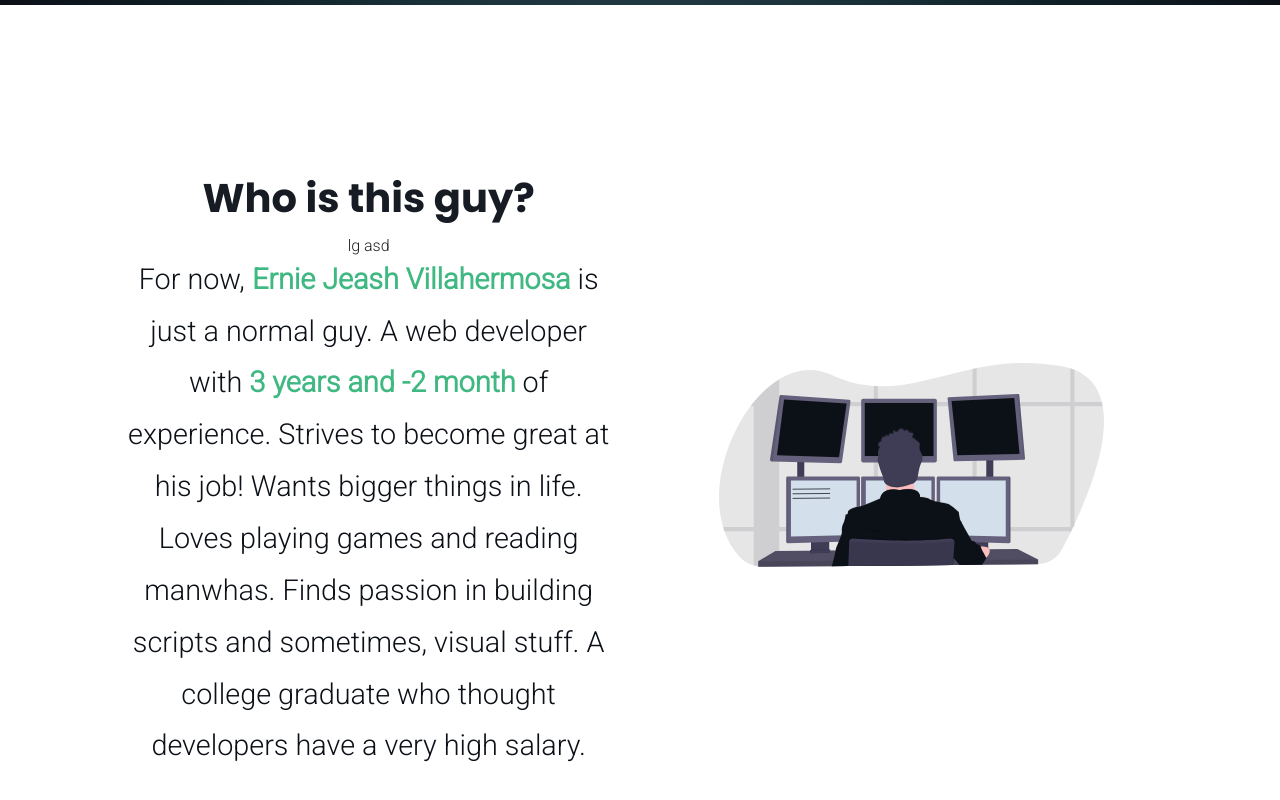
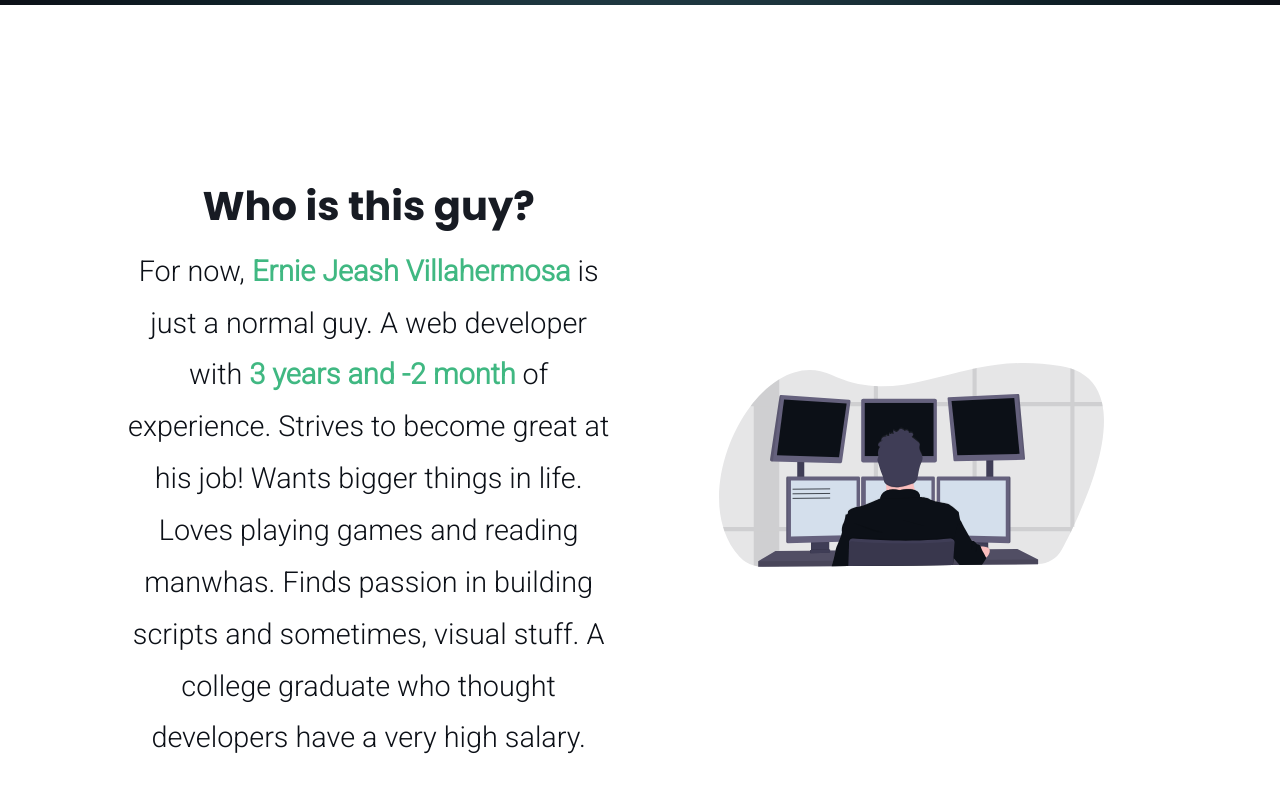
Before and after one commit to KarmaBlackshaw/portfolio, a Vue app: page / in a window 1280 px wide. Shown: the part 795-1595 px from the top of the page. Built offline with nearby package versions, Linux system fonts and the light colour scheme.

Commit message:
remove unecssary code

```diff
--- a/src/views/home/About.vue
+++ b/src/views/home/About.vue
@@ -9,8 +9,6 @@
           <h1 class="about-title">
             Who is this guy?
           </h1>
-
-          {{ $breakpoint.name }} asd
 
           <p class="about-content">
             For now, <span class="bold">Ernie Jeash Villahermosa</span> is just a normal guy. A web developer with <span class="bold">{{ durationOfExperience.year }} years and {{ durationOfExperience.month }} {{ durationOfExperience.month > 1 ? 'months' : 'month' }}</span> of experience. Strives to become great at his job! Wants bigger things in life. Loves playing games and reading manwhas. Finds passion in building scripts and sometimes, visual stuff. A college graduate who thought developers have a very high salary.
```
